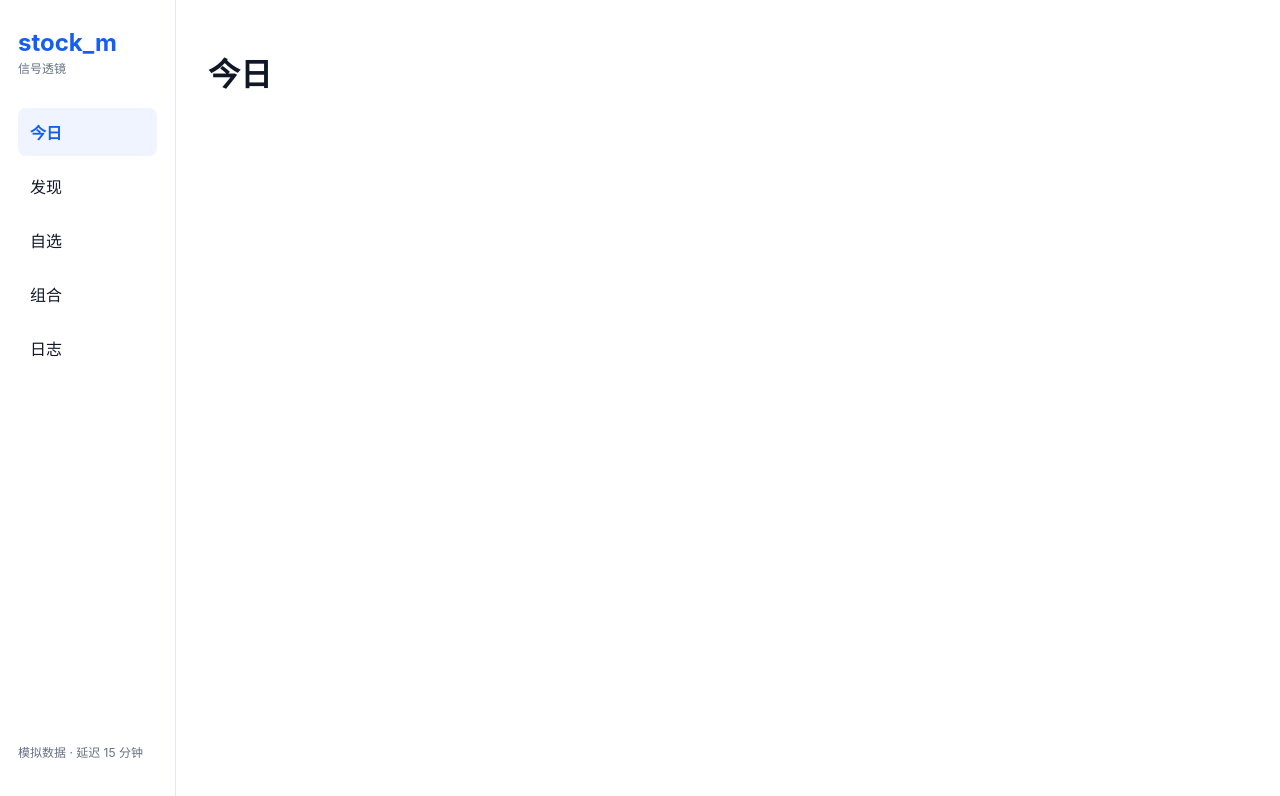
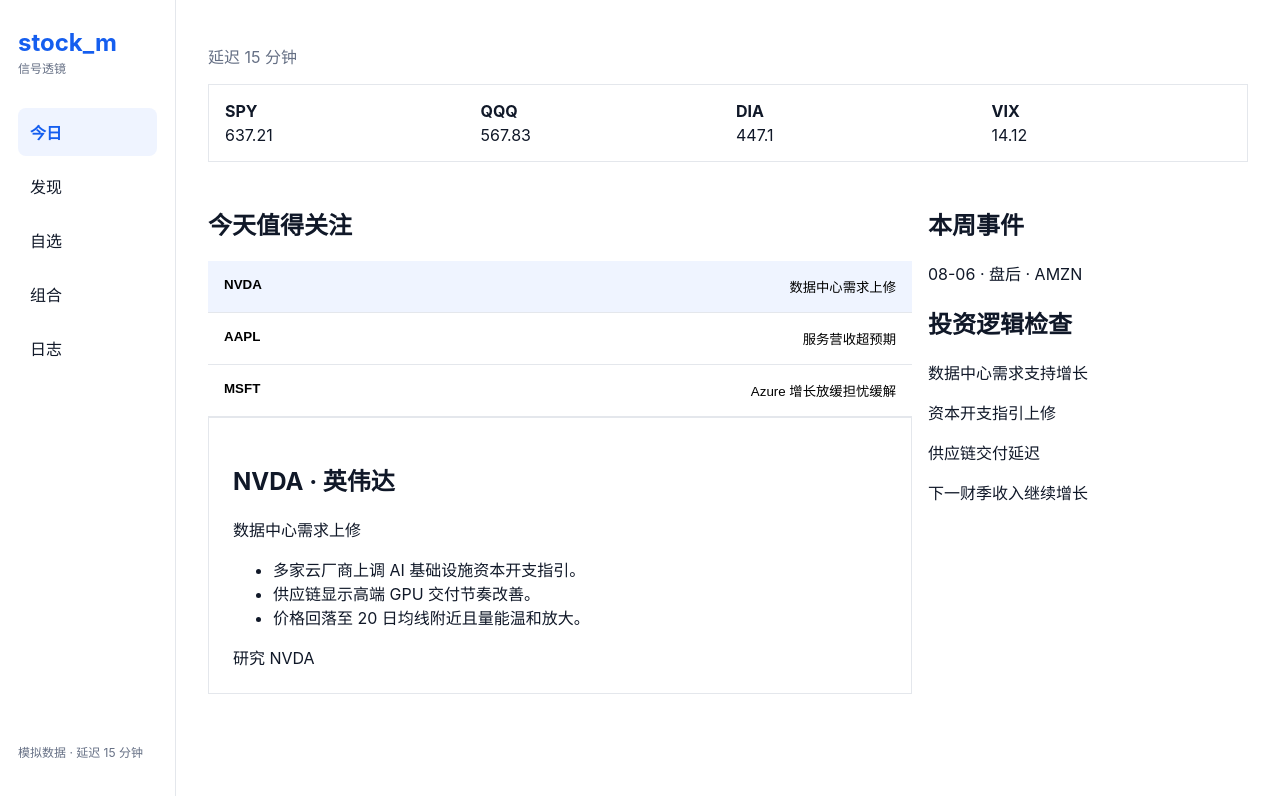
Before and after one commit to coder913/stock_m, a React (Vite) app: page / in a window 1280 px wide. Shown: the top 796 px of the page. Built offline with nearby package versions, Linux system fonts and the light colour scheme.

Commit message:
feat: build the today decision dashboard

```diff
--- a/src/app/App.tsx
+++ b/src/app/App.tsx
@@ -1,5 +1,6 @@
 import { BrowserRouter, Route, Routes } from "react-router-dom";
 import { AppShell } from "./AppShell";
+import { TodayPage } from "../features/today/TodayPage";
 
 const RoutePlaceholder = ({ title }: { title: string }) => <h1>{title}</h1>;
 
@@ -8,7 +9,7 @@
     <BrowserRouter>
       <Routes>
         <Route element={<AppShell />}>
-          <Route index element={<RoutePlaceholder title="今日" />} />
+          <Route index element={<TodayPage />} />
           <Route path="discover" element={<RoutePlaceholder title="发现" />} />
           <Route path="watchlist" element={<RoutePlaceholder title="自选" />} />
           <Route path="portfolio" element={<RoutePlaceholder title="组合" />} />
--- /dev/null
+++ b/src/features/today/TodayPage.tsx
@@ -0,0 +1,28 @@
+import { useEffect, useState } from "react";
+import { Link } from "react-router-dom";
+import type { Signal, TodayDashboard } from "../market/domain";
+import { mockMarketRepository } from "../market/mockMarketRepository";
+import "./today.css";
+
+const freshnessLabel = (minutes: number) => `延迟 ${minutes} 分钟`;
+
+export function TodayPage() {
+  const [data, setData] = useState<TodayDashboard | null>(null);
+  const [selectedSymbol, setSelectedSymbol] = useState("NVDA");
+
+  useEffect(() => { void mockMarketRepository.getToday().then(setData); }, []);
+  if (!data) return <p role="status">正在加载今日数据</p>;
+  const selected = data.signals.find((signal) => signal.symbol === selectedSymbol) ?? data.signals[0];
+  const delayed = data.freshness.kind === "delayed" ? freshnessLabel(data.freshness.minutes) : "模拟数据";
+
+  return <div className="today-page">
+    <p className="freshness">{delayed}</p>
+    <section className="market-pulse" aria-label="市场脉冲">{data.pulses.map((pulse) => <div key={pulse.symbol}><strong>{pulse.symbol}</strong><span>{pulse.price}</span></div>)}</section>
+    <div className="today-grid"><section><h1>今天值得关注</h1>
+      <div className="signal-list">{data.signals.map((signal) => <button key={signal.symbol} type="button" aria-pressed={signal.symbol === selected.symbol} onClick={() => setSelectedSymbol(signal.symbol)} aria-label={`查看 ${signal.symbol}`}><strong>{signal.symbol}</strong><span>{signal.trigger}</span></button>)}</div>
+      <SignalDetail signal={selected} />
+    </section><aside><h2>本周事件</h2>{data.weekEvents.map((event) => <p key={event.symbol}>{event.date} · {event.session} · {event.symbol}</p>)}<h2>投资逻辑检查</h2>{Object.entries(data.thesisCheck).filter(([key]) => key !== "symbol").map(([key, value]) => <p key={key}>{value}</p>)}</aside></div>
+  </div>;
+}
+
+function SignalDetail({ signal }: { signal: Signal }) { return <article className="signal-detail"><h2>{signal.symbol} · {signal.name}</h2><p>{signal.trigger}</p><ul>{signal.reasons.map((reason) => <li key={reason}>{reason}</li>)}</ul><Link to={`/stocks/${signal.symbol}`}>研究 {signal.symbol}</Link></article>; }
--- /dev/null
+++ b/src/features/today/today.css
@@ -0,0 +1 @@
+.today-page{max-width:1280px}.freshness{color:var(--text-secondary)}.market-pulse,.today-grid{display:grid;gap:16px}.market-pulse{grid-template-columns:repeat(4,1fr);padding:16px;border:1px solid var(--divider)}.market-pulse div{display:grid;gap:4px}.today-grid{grid-template-columns:minmax(0,1fr) 320px;margin-top:24px}.signal-list{display:grid}.signal-list button{text-align:left;padding:16px;border:0;border-bottom:1px solid var(--divider);background:white;display:flex;justify-content:space-between}.signal-list button[aria-pressed=true]{background:#eff4ff}.signal-detail{padding:24px;background:#fff;border:1px solid var(--divider)}@media(max-width:1100px){.today-grid{grid-template-columns:1fr}.market-pulse{grid-template-columns:repeat(2,1fr)}}
```
Also changed, not shown: 1 other file (tests, documents, lock files or other folders).
